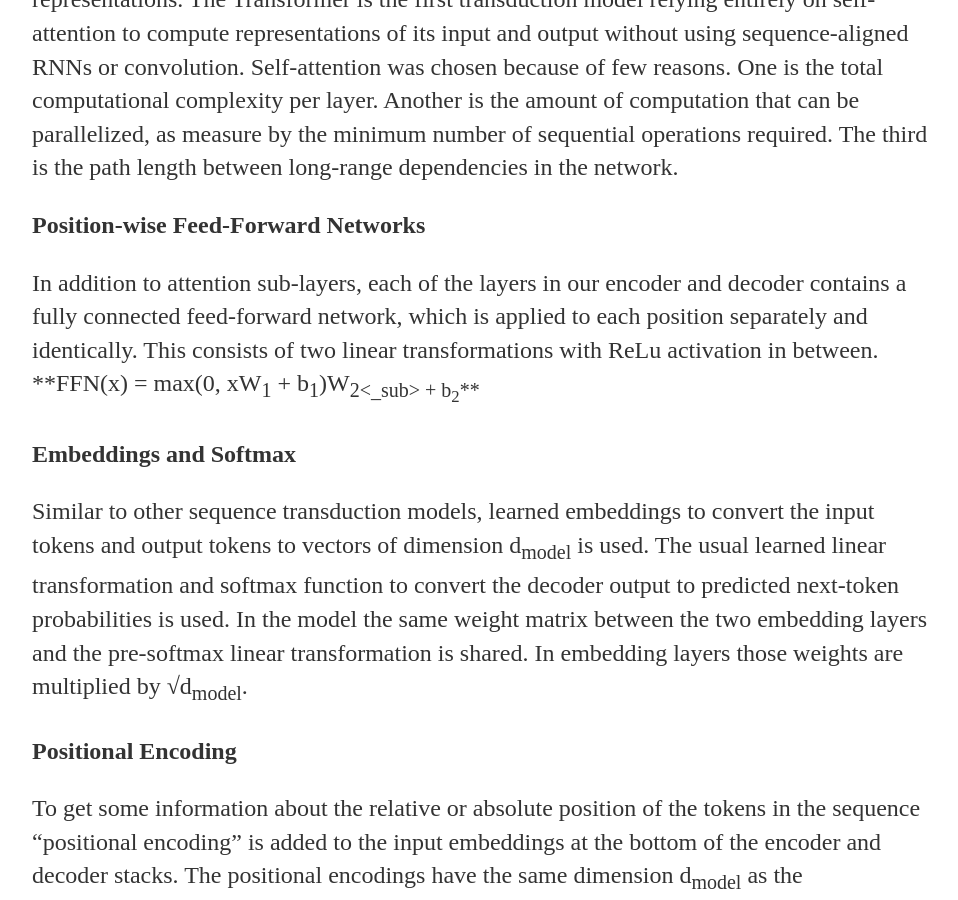
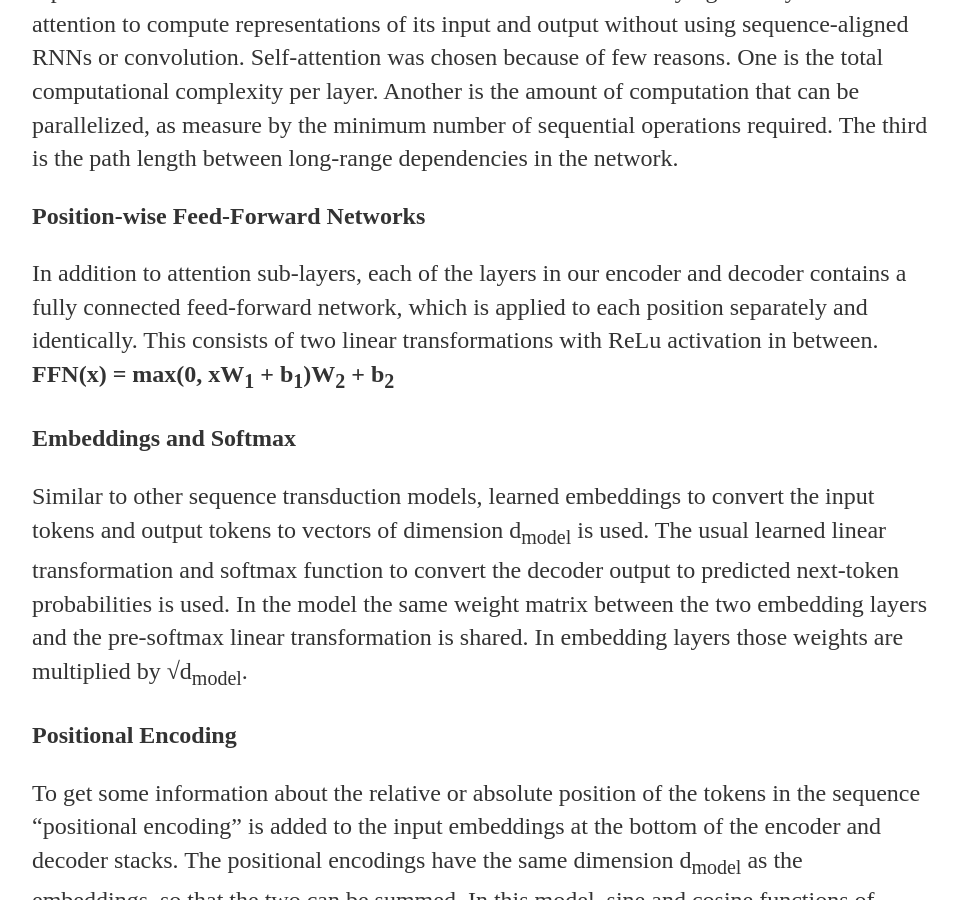
Before and after one commit to kumarUjjawal/kumarUjjawal.github.io, a Jekyll site: the page built from _posts/2019-10-07-attention.md, in a window 1280 px wide and 900 px high, scrolled down 2612 px. Shown: the whole window, without its empty margins (160-1118 px from the left). Built offline with Jekyll 4.4.1, drawn with Linux system fonts in a browser that asks for light colours; some of the changed text lies outside the part shown.

Commit message:
Update 2019-10-07-attention.md

```diff
--- a/_posts/2019-10-07-attention.md
+++ b/_posts/2019-10-07-attention.md
@@ -8,7 +8,7 @@
 
 **Model Architecture**
 
-The encoder maps an input sequence of symbol representations (x<sub>i</sub>,…x<sub>n</sub>) to a sequence of continuous representations z = (z<sub>1<_sub>,…z<sub>n<_sub>). Given z, the decoder then generates an output sequence (y<sub>1</sub>,…y<sub>m</sub>) of symbols one element at a time. At each step the model is auto-regressive, consuming the previously generated symbols as additional input when generating a text.
+The encoder maps an input sequence of symbol representations (x<sub>i</sub>,…x<sub>n</sub>) to a sequence of continuous representations z = (z<sub>1</sub>,…z<sub>n</sub>). Given z, the decoder then generates an output sequence (y<sub>1</sub>,…y<sub>m</sub>) of symbols one element at a time. At each step the model is auto-regressive, consuming the previously generated symbols as additional input when generating a text.
 The Transformer follows this overall architecture using stacked self-attention and point-wise, fully connected layers for both the encoder and decoder.
 
 **Encoder Stack**
@@ -41,7 +41,7 @@
 **Position-wise Feed-Forward Networks**
 
 In addition to attention sub-layers, each of the layers in our encoder and decoder contains a fully connected feed-forward network, which is applied to each position separately and identically. This consists of two linear transformations with ReLu activation in between.
-**FFN(x) = max(0, xW<sub>1</sub> + b<sub>1</sub>)W<sub>2<_sub> + b<sub>2</sub>**
+**FFN(x) = max(0, xW<sub>1</sub> + b<sub>1</sub>)W<sub>2</sub> + b<sub>2</sub>**
 
 **Embeddings and Softmax**
 
@@ -50,7 +50,8 @@
 **Positional Encoding**
 
 To get some information about the relative or absolute position of the tokens in the sequence “positional encoding” is added to the input embeddings at the bottom of the encoder and decoder stacks. The positional encodings have the same dimension d<sub>model</sub> as the embeddings, so that the two can be summed. In this model, sine and cosine functions of different frequencies is used:
-**PE(pos,2i) = sin(pos/10000<sup>2i</sup>/d<sup>model</sup>)**
-**PE(pos,2i+1) = cod(pos/10000<sup>2i</sup>/d<sup>model</sup>)**
+**PE(pos,2i) = sin(pos/10000<sup>2i</sup>/d<sub>model</sub>)**
+
+**PE(pos,2i+1) = cod(pos/10000<sup>2i</sup>/d<sub>model</sub>)**
 
 Where pos is the position and i is the dimension.
```
